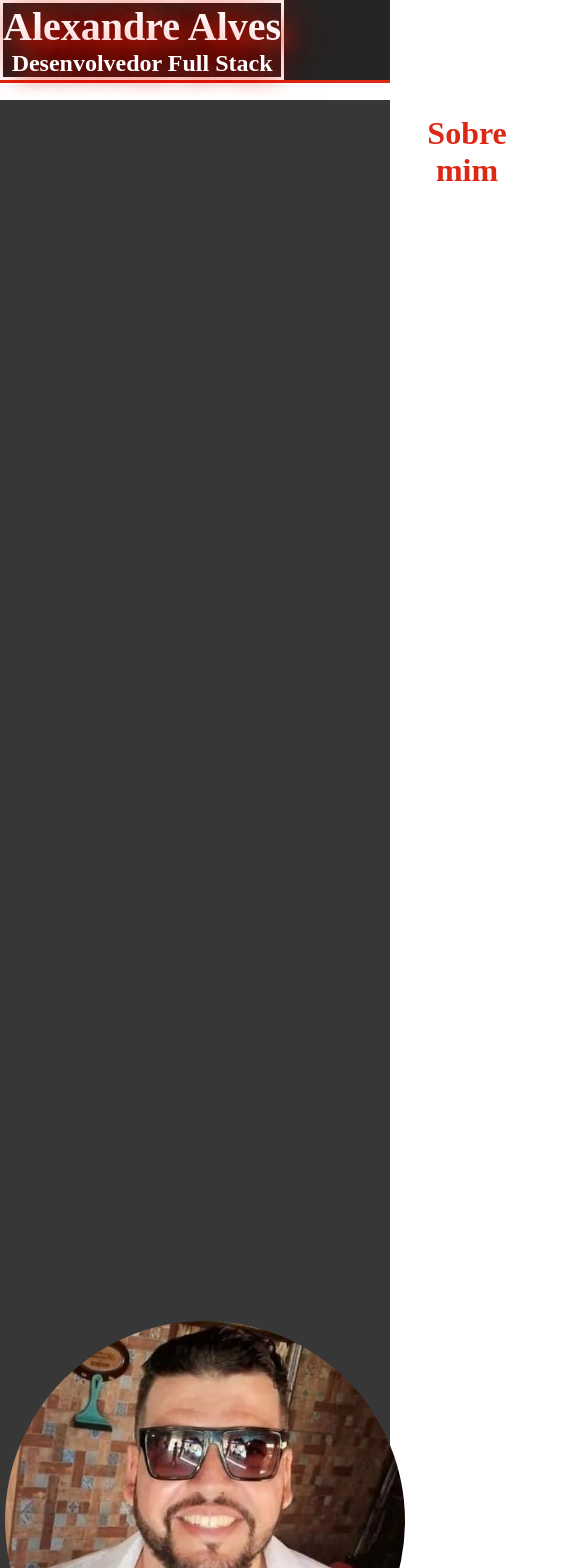
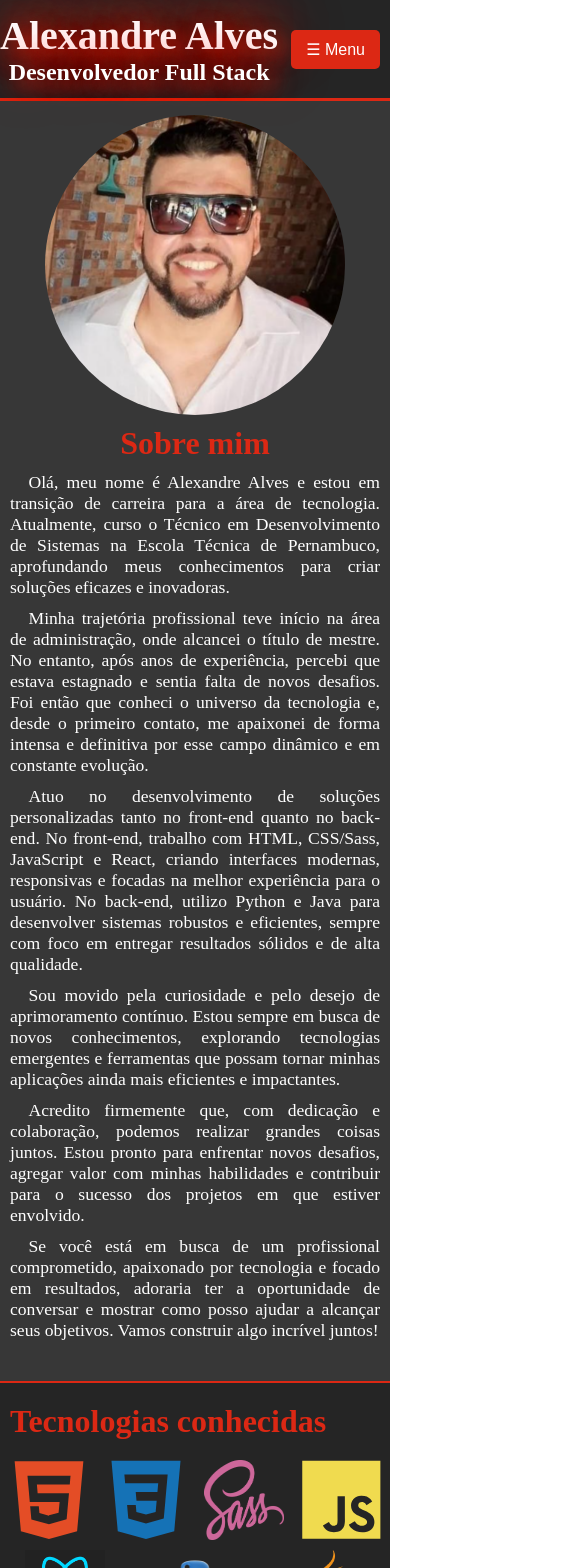
Before and after one commit to Xande-Alves/Portfolio, a React (Vite) app: page / in a window 390 px wide. Shown: the top 1568 px of the page, 585 px wide, since content can reach past the window. Built offline with nearby package versions, Linux system fonts and the light colour scheme.

Commit message:
Falta responsividade dos projetos, footer e tela deitada

```diff
--- a/src/App.jsx
+++ b/src/App.jsx
@@ -1,5 +1,5 @@
 import "./app.scss";
-import { useState } from "react";
+import { useState, useEffect, useRef } from "react";
 import perfil from "./assets/perfil.png";
 import html from "./assets/html5.svg";
 import sass from "./assets/sass.png";
@@ -310,14 +310,58 @@ export default function App() {
 
   //LOGICA DE EXPLICAÇÃO DAS TECNOLOGIAS CONHECIDAS
   const [explicacaoAtiva, setExplicacaoAtiva] = useState(null);
+  const explicacaoRef = useRef(null);
+
   const ativaExplicacao = (tecnologia) => {
     setExplicacaoAtiva(explicacaoAtiva === tecnologia ? null : tecnologia);
   };
+  // Adiciona o evento de clique para fechar a explicação quando clicar fora
+  useEffect(() => {
+    const handleClickFora = (event) => {
+      if (
+        explicacaoRef.current &&
+        !explicacaoRef.current.contains(event.target)
+      ) {
+        setExplicacaoAtiva(null);
+      }
+    };
+
+    document.addEventListener("click", handleClickFora);
+
+    return () => {
+      document.removeEventListener("click", handleClickFora);
+    };
+  }, []);
 
   //MUDANÇA DE COR DOS ICONES DOS LINKS DOS PROJETOS
   const [hoveredImage, setHoveredImage] = useState({});
 
-  //MENU ESCONDIDO EM TELAS MENORES QUEM 500PX
+  //MENU ESCONDIDO EM TELAS MENORES QUE 500PX
+  const [isMobile, setIsMobile] = useState(window.innerWidth < 500);
+  const [menuOpen, setMenuOpen] = useState(false);
+  const menuRef = useRef(null);
+
+  useEffect(() => {
+    const handleResize = () => setIsMobile(window.innerWidth < 500);
+    window.addEventListener("resize", handleResize);
+    return () => window.removeEventListener("resize", handleResize);
+  }, []);
+
+  useEffect(() => {
+    const handleClickOutside = (event) => {
+      if (menuRef.current && !menuRef.current.contains(event.target)) {
+        setMenuOpen(false);
+      }
+    };
+
+    if (menuOpen) {
+      document.addEventListener("click", handleClickOutside);
+    } else {
+      document.removeEventListener("click", handleClickOutside);
+    }
+
+    return () => document.removeEventListener("click", handleClickOutside);
+  }, [menuOpen]);
 
 
   return (
@@ -362,6 +406,67 @@ export default function App() {
               </button>
             </div>
           </div>
+          {isMobile && (
+            <>
+              <button
+                className="menu-button"
+                onClick={(e) => {
+                  e.stopPropagation(); // Evita que o clique no botão feche o menu
+                  setMenuOpen(!menuOpen);
+                }}
+              >
+                ☰ Menu
+              </button>
+              {menuOpen && (
+                <div className="divNavModoMobile" ref={menuRef}>
+                  <nav>
+                    <ul>
+                      <li>
+                        <a
+                          href="#link1"
+                          className={`${isDark ? "dark" : "light"}`}
+                        >
+                          Início
+                        </a>
+                      </li>
+                      <li>
+                        <a
+                          href="#link2"
+                          className={`${isDark ? "dark" : "light"}`}
+                        >
+                          Skills and Softskills
+                        </a>
+                      </li>
+                      <li>
+                        <a
+                          href="#link3"
+                          className={`${isDark ? "dark" : "light"}`}
+                        >
+                          Contatos
+                        </a>
+                      </li>
+                      <li>
+                        <a
+                          href="#link4"
+                          className={`${isDark ? "dark" : "light"}`}
+                        >
+                          Projetos
+                        </a>
+                      </li>
+                    </ul>
+                  </nav>
+                  <div className="modo">
+                    <button
+                      className={`${isDark ? "light" : "dark"}`}
+                      onClick={toggleBackground}
+                    >
+                      {nomeBotao}
+                    </button>
+                  </div>
+                </div>
+              )}
+            </>
+          )}
         </div>
       </header>
       <main className="main" id="link1">
@@ -422,12 +527,15 @@ export default function App() {
         >
           <div className="tecnologias">
             <h3>Tecnologias conhecidas</h3>
-            <div>
+            <div ref={explicacaoRef}>
               <div className="tecExplicada">
                 <img
                   src={html}
                   alt="Imagem logo do HTML 5."
-                  onClick={() => ativaExplicacao("HTML")}
+                  onClick={(e) => {
+                    e.stopPropagation(); // Evita que o clique no próprio item feche a explicação
+                    ativaExplicacao("HTML");
+                  }}
                 />
                 {explicacaoAtiva === "HTML" && (
                   <div className="explicacao1">
--- a/src/app.scss
+++ b/src/app.scss
@@ -93,6 +93,17 @@ html {
         animation: glow 1.5s infinite alternate ease-in-out,
           moving-glow 2s infinite alternate ease-in-out;
       }
+    }
+
+    .menu-button {
+      background-color: #dc2814;
+      color: white;
+      border: none;
+      padding: 10px 15px;
+      cursor: pointer;
+      font-size: 16px;
+      border-radius: 5px;
+      display: none;
     }
 
     .divNavModo {
@@ -499,19 +510,18 @@ html {
   color: white;
 }
 
-
 //RESPONSIVIDADE
-@media (max-width:500px) {
+@media (max-width: 500px) {
   .header {
     height: auto;
+    padding: 12px 0 12px 0;
 
     .divHeader {
       height: 100%;
       width: 100%;
+      position: relative;
 
       .alexandre {
-        border: solid white;
-
         h1 {
           font-size: 2.5em;
         }
@@ -519,11 +529,105 @@ html {
         h2 {
           font-size: 1.5em;
         }
+      }
 
+      .menu-button {
+        display: block; // Mostra só em telas pequenas
+        margin-right: 10px;
       }
 
       .divNavModo {
-        display: none;
+        display: none; // Esconde por padrão
+
+        // &.open {
+        //   display: block; // Mostra quando o menu está aberto
+        // }
+      }
+
+      .divNavModoMobile {
+        position: absolute;
+        top: 87px;
+        left: 220px;
+        background-color: #dc2814;
+        font-size: 1.7em;
+        text-align: right;
+        padding-right: 10px;
+        padding-bottom: 10px;
+        width: 170px;
+        border-radius: 0 0 0 10px;
+
+        li {
+          margin-bottom: 10px;
+          a {
+            background-color: #dc2814;
+          }
+        }
+      }
+    }
+  }
+
+  .main {
+    .sobre {
+      flex-direction: column;
+
+      img {
+        width: 300px;
+        height: 300px;
+        margin-top: 10px;
+      }
+
+      div {
+        width: 100%;
+        padding: 0 5px 0 5px;
+      }
+    }
+
+    .skillsSoftskills {
+      .tecnologias {
+        div {
+          display: flex;
+          flex-wrap: wrap;
+
+          img {
+            width: 80px;
+            height: 80px;
+            margin-bottom: 10px;
+          }
+
+          .tecExplicada {
+            .explicacao1 {
+              z-index: 10;
+              width: 370px;
+              margin-left: 10px;
+              position: fixed;
+              left: 0;
+              border-radius: 15px 15px 15px 15px;
+            }
+
+            .explicacao2 {
+              z-index: 10;
+              width: 370px;
+              margin-left: 10px;
+              position: fixed;
+              left: 0;
+              border-radius: 15px 15px 15px 15px;
+            }
+          }
+        }
+      }
+    }
+
+    .projetos {
+      .listaProjetos {
+        .projeto {
+          width: 100%;
+          flex-direction: column;
+
+          .imgProjeto {
+            width: 100px;
+            height: 178px;
+          }
+        }
       }
     }
   }
```
